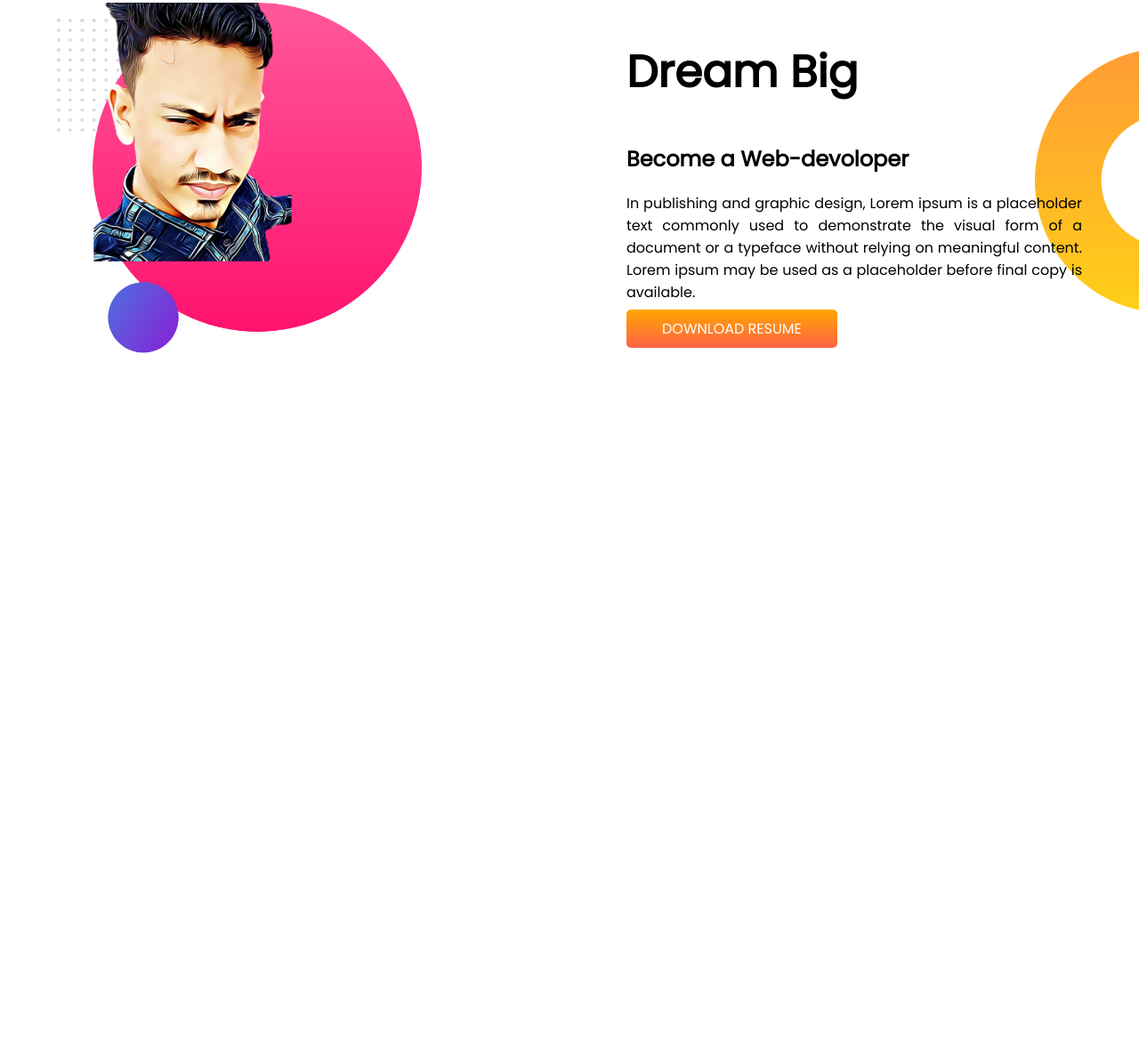
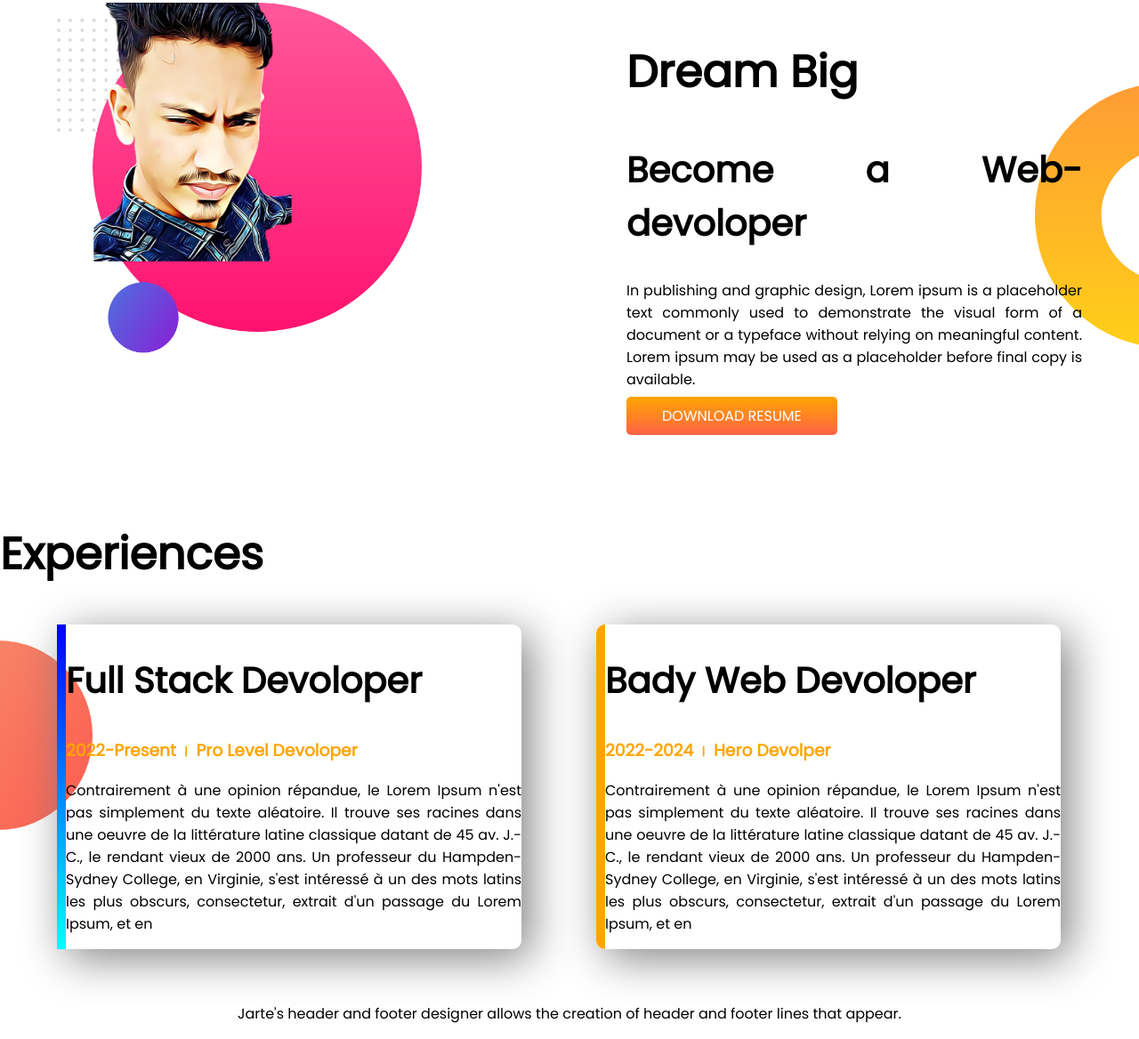
Before and after one commit to arafat2003/my-protfolio, a plain HTML site: page index.html in a window 1280 px wide. Shown: the part 677-1845 px from the top of the page at 89% size. Before the commit the page ends 1145 px from the top, so only its background shows below. Drawn offline with Linux system fonts and the light colour scheme.

Commit message:
last part

```diff
--- a/index.html
+++ b/index.html
@@ -13,7 +13,7 @@
 </head>
 
 <body>
-    <section class="top-banner">
+    <section class="top-banner flex">
         <div class="ready">
             <h1>Welcome TO</h1>
             <h1><span class="orane">My Profassional</span> Protfolio Site</h1>
@@ -36,19 +36,50 @@
         </div>
 
     </section>
-    <section class="dream-big">
+    <section class="dream-big flex">
         <div class="width">
             <img src="images/image2.png" alt="">
         </div>
         <div class="width">
             <h1>Dream Big</h1>
             <h2>Become a Web-devoloper</h2>
-            <p>In publishing and graphic design, Lorem ipsum is a placeholder text commonly used to demonstrate the
+            <p class="modify">In publishing and graphic design, Lorem ipsum is a placeholder text commonly used to
+                demonstrate the
                 visual form of a document or a typeface without relying on meaningful content. Lorem ipsum may be used
                 as a placeholder before final copy is available.</p>
             <a href="#" class="btn">DOWNLOAD RESUME</a>
         </div>
     </section>
+    <section class="experiense">
+        <h1>Experiences</h1>
+        <div class="flex">
+            <div id="bt" class="tool">
+                <h2>Full Stack Devoloper</h2>
+                <h3 class="orane">2022-Present । Pro Level Devoloper</h3>
+                <p class="modify">Contrairement à une opinion répandue, le Lorem Ipsum n'est pas simplement du texte
+                    aléatoire. Il trouve
+                    ses racines dans une oeuvre de la littérature latine classique datant de 45 av. J.-C., le rendant
+                    vieux
+                    de 2000 ans. Un professeur du Hampden-Sydney College, en Virginie, s'est intéressé à un des mots
+                    latins
+                    les plus obscurs, consectetur, extrait d'un passage du Lorem Ipsum, et en</p>
+            </div>
+            <div class="tool">
+                <h2>Bady Web Devoloper</h2>
+                <h3 class="orane">2022-2024 । Hero Devolper</h3>
+                <p class="modify">Contrairement à une opinion répandue, le Lorem Ipsum n'est pas simplement du texte
+                    aléatoire. Il trouve
+                    ses racines dans une oeuvre de la littérature latine classique datant de 45 av. J.-C., le rendant
+                    vieux
+                    de 2000 ans. Un professeur du Hampden-Sydney College, en Virginie, s'est intéressé à un des mots
+                    latins
+                    les plus obscurs, consectetur, extrait d'un passage du Lorem Ipsum, et en</p>
+            </div>
+        </div>
+    </section>
+    <footer>
+        <p>Jarte's header and footer designer allows the creation of header and footer lines that appear.</p>
+    </footer>
 
 </body>
 
--- a/style.css
+++ b/style.css
@@ -8,10 +8,13 @@ body{
 h1{
     font-size: 50px;
 }
+h2{
+    font-size: 40px;
+}
 .orane{
     color: orange;
 }
-section{
+.flex{
     display: flex;
     margin-bottom: 60px;
 }
@@ -44,3 +47,24 @@ section{
     background-position: right;
     margin: 0;
 }
+.tool{
+    width: 40%;
+    margin-left: 5%;
+    margin-right: 20px;
+    box-shadow: 10px 10px 50px gray;
+    border-radius: 10px;
+    border-left: 10px solid orange;
+}
+.experiense{
+    background-image: url(images/exp-bg.png);
+    background-repeat: no-repeat;
+    background-position: left;
+
+}
+#bt{
+    border-image: linear-gradient(blue, cyan);
+    border-image-slice: 1;
+}
+footer p{
+    text-align: center;
+}
```
Also changed, not shown: images/jhankar.png (deleted), images/jhankar2.png (deleted).
